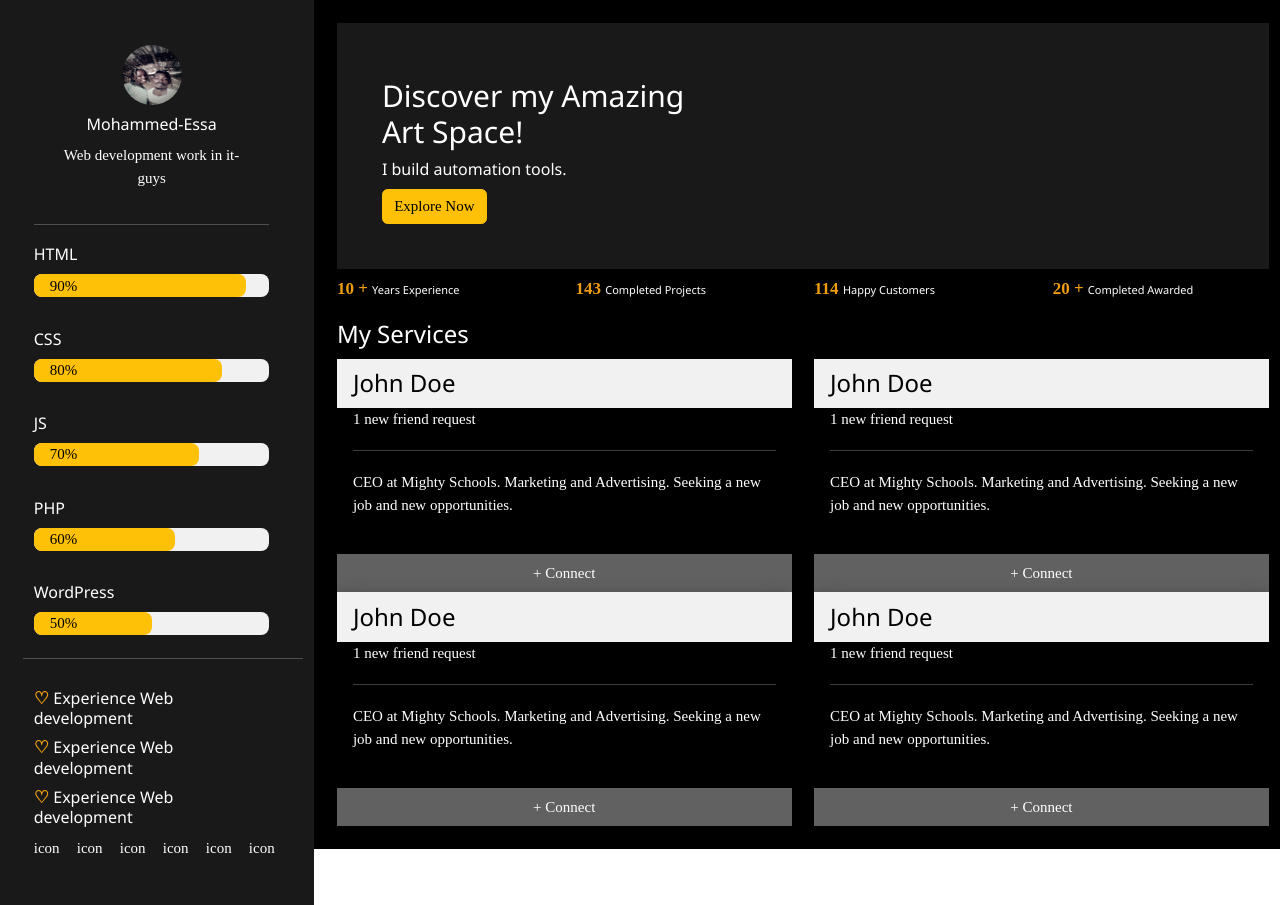
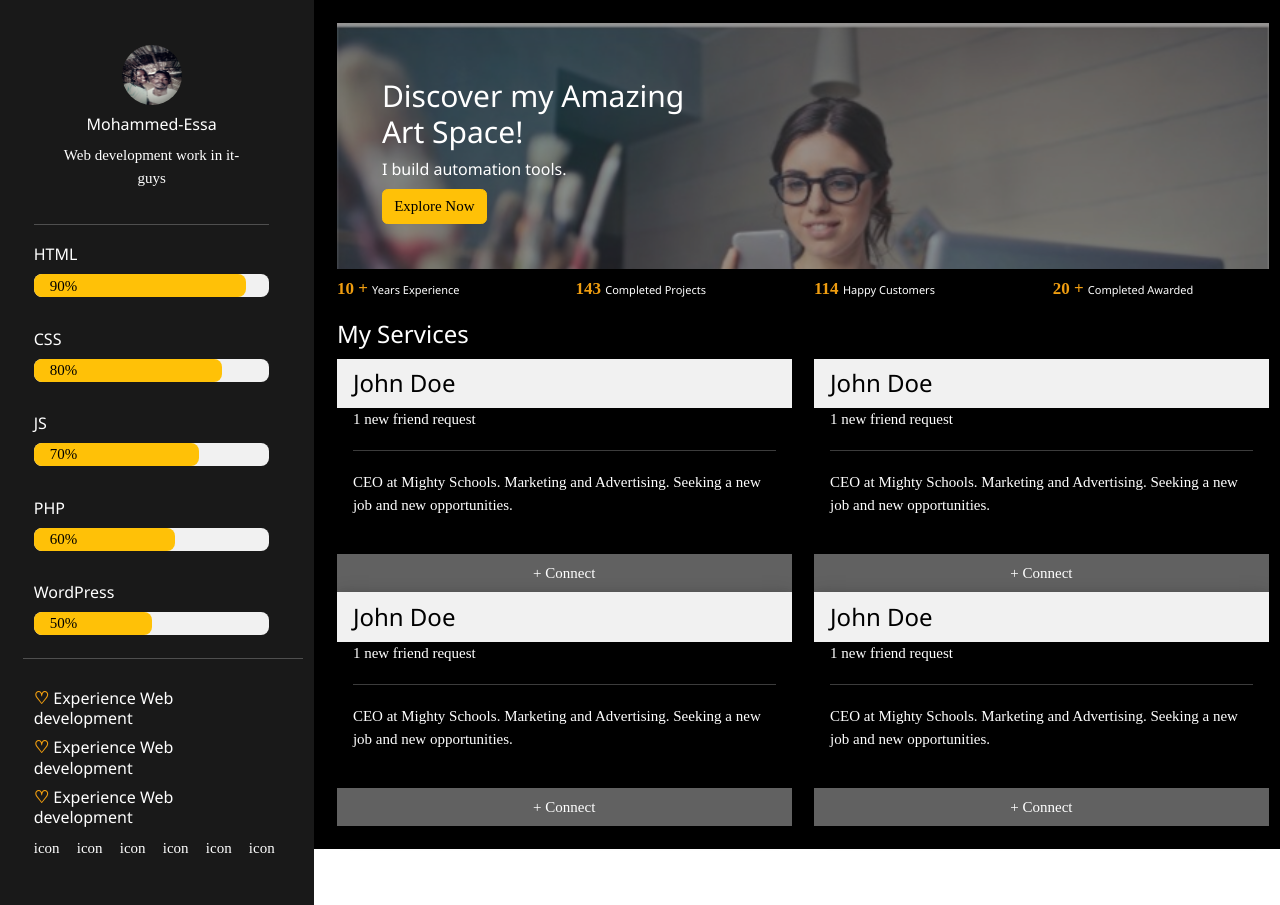
Before and after one commit to Mohammed-Essa-67/it-guys, a plain HTML site: page index.html in a window 1280 px wide. Drawn offline with Linux system fonts and the light colour scheme; files whose address does not match are found by name.

Commit message:
Update style.css

```diff
--- a/style.css
+++ b/style.css
@@ -15,7 +15,7 @@ aside {
 .img {
   color: white ;
   position: relative;
-  background-image: url(/assets/images/hero.jpg);
+  background-image: url(hero.jpg);
   background-repeat: no-repeat;
   background-size: cover;
   z-index: 0;
```
